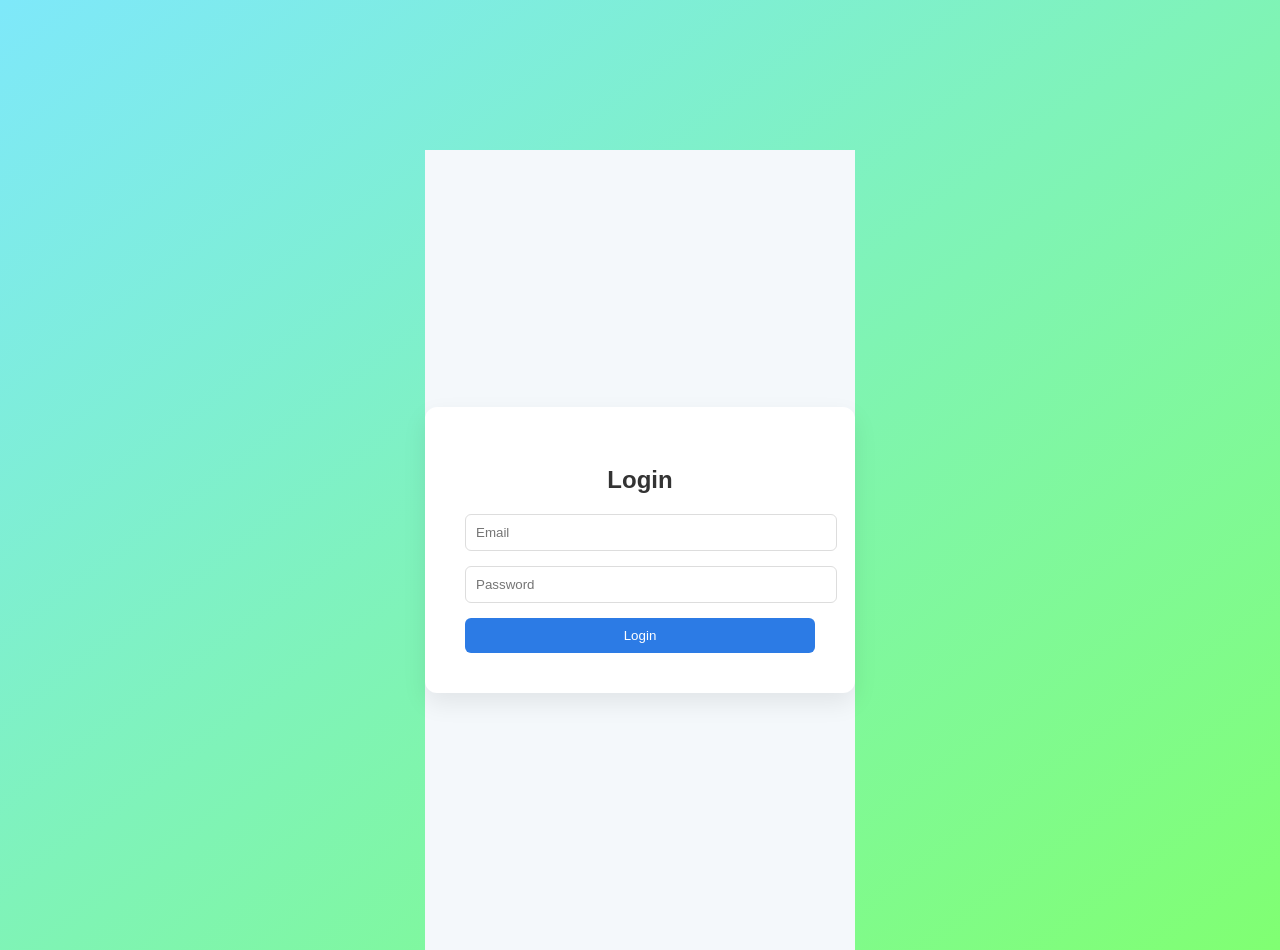
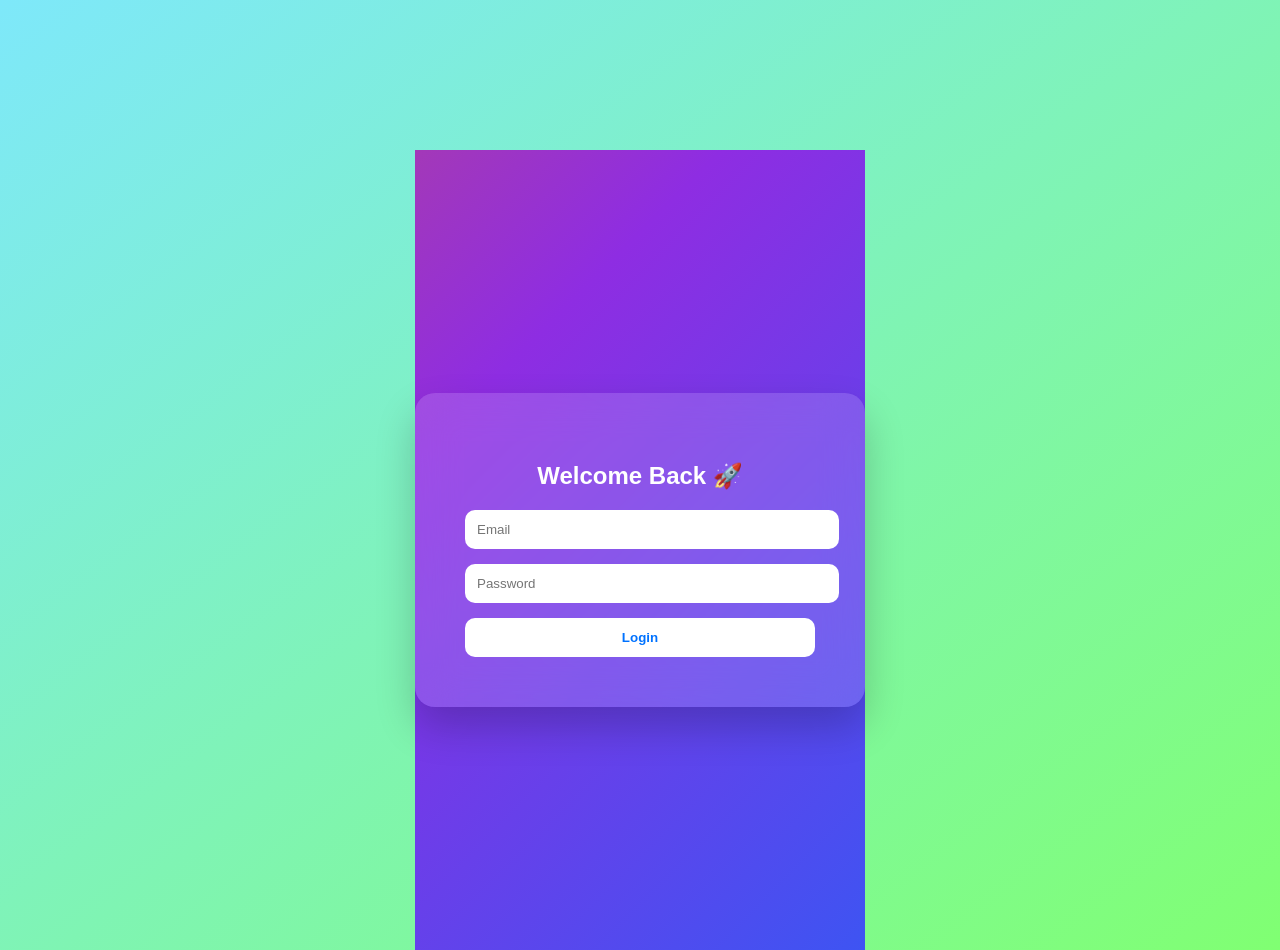
Before and after one commit to MuhmdSulaiman/ClinicApp, a React (Create React App) app in the folder clinic-project-frontend/: page / in a window 1280 px wide. Built offline with nearby package versions, Linux system fonts and the light colour scheme.

Commit message:
stylechange

```diff
--- a/clinic-project-frontend/src/styles/LoginForm.css
+++ b/clinic-project-frontend/src/styles/LoginForm.css
@@ -1,110 +1,71 @@
-
-
-body {
-  margin: 0;
-  padding: 0;
-  font-family: 'Segoe UI', sans-serif;
-  background: linear-gradient(135deg, #89f7fe 0%, #66a6ff 100%);
-  min-height: 100vh;
-  display: flex;
-  align-items: center;
-  justify-content: center;
-}
-
-
-
-.login-container h2 {
-  text-align: center;
-  margin-bottom: 20px;
-  color: #333333;
-}
-
-.login-form-group {
-  margin-bottom: 15px;
-}
-
-.login-form-group label {
-  display: block;
-  margin-bottom: 6px;
-  font-weight: 600;
-  color: #444;
-}
-
-.login-form-group input,
-.login-form-group select {
-  width: 100%;
-  padding: 10px 12px;
-  font-size: 15px;
-  border: 1px solid #ccc;
-  border-radius: 8px;
-  transition: border-color 0.3s;
-}
-
-.login-form-group input:focus,
-.login-form-group select:focus {
-  border-color: #007bff;
-  outline: none;
-}
-
-.login-button {
-  width: 100%;
-  padding: 12px;
-  background-color: #007bff;
-  color: white;
-  border: none;
-  border-radius: 8px;
-  font-size: 16px;
-  cursor: pointer;
-  transition: background-color 0.3s;
-}
-
-.login-button:hover {
-  background-color: #0056b3;
-}
-
-.message {
-  margin-top: 12px;
-  text-align: center;
-  font-size: 14px;
-}
-
-.message.error {
-  color: red;
-}
-
-.message.success {
-  color: green;
-}
-.login-container {
+.login-wrapper {
   height: 100vh;
   display: flex;
   justify-content: center;
   align-items: center;
-  background: #f4f8fb;
+  background: linear-gradient(-45deg, #00c6ff, #0072ff, #8e2de2, #ff6a00);
+  background-size: 400% 400%;
+  animation: gradientMove 10s ease infinite;
+  font-family: 'Poppins', sans-serif;
 }
 
-.login-box {
-  background: white;
-  padding: 40px;
-  border-radius: 12px;
-  box-shadow: 0 10px 25px rgba(0,0,0,0.08);
-  width: 350px;
+@keyframes gradientMove {
+  0% { background-position: 0% 50%; }
+  50% { background-position: 100% 50%; }
+  100% { background-position: 0% 50%; }
 }
 
-.login-box input {
-  width: 100%;
-  padding: 10px;
-  margin-bottom: 15px;
-  border: 1px solid #ddd;
-  border-radius: 6px;
+.login-card {
+  backdrop-filter: blur(20px);
+  background: rgba(255, 255, 255, 0.15);
+  padding: 50px;
+  border-radius: 20px;
+  width: 350px;
+  text-align: center;
+  box-shadow: 0 20px 40px rgba(0,0,0,0.2);
+  animation: floatCard 4s ease-in-out infinite;
 }
 
-.login-box button {
+@keyframes floatCard {
+  0% { transform: translateY(0px); }
+  50% { transform: translateY(-10px); }
+  100% { transform: translateY(0px); }
+}
+
+.title {
+  color: white;
+  margin-bottom: 20px;
+  font-weight: 600;
+}
+
+.login-card input {
   width: 100%;
-  padding: 10px;
-  background: #2c7be5;
+  padding: 12px;
+  margin-bottom: 15px;
+  border: none;
+  border-radius: 10px;
+  outline: none;
+}
+
+.login-card button {
+  width: 100%;
+  padding: 12px;
+  border: none;
+  border-radius: 10px;
+  background: #fff;
+  color: #0072ff;
+  font-weight: bold;
+  cursor: pointer;
+  transition: 0.3s;
+}
+
+.login-card button:hover {
+  background: #0072ff;
   color: white;
-  border: none;
-  border-radius: 6px;
-  cursor: pointer;
+  box-shadow: 0 0 20px #0072ff;
 }
+
+.error {
+  color: #ffdddd;
+  margin-bottom: 10px;
+}
--- a/clinic-project-frontend/src/user/LoginForm.js
+++ b/clinic-project-frontend/src/user/LoginForm.js
@@ -42,20 +42,20 @@
     };
 
     return (
-  <div className="login-container">
+  <div className="login-wrapper">
     <motion.div
-      initial={{ opacity: 0, y: 40 }}
-      animate={{ opacity: 1, y: 0 }}
+      className="login-card"
+      initial={{ opacity: 0, scale: 0.8 }}
+      animate={{ opacity: 1, scale: 1 }}
       transition={{ duration: 0.6 }}
-      className="login-box"
     >
-      <h2>Login</h2>
+      <h2 className="title">Welcome Back 🚀</h2>
 
       {error && <p className="error">{error}</p>}
 
       <form onSubmit={handleSubmit}>
         <motion.input
-          whileFocus={{ scale: 1.02 }}
+          whileFocus={{ scale: 1.05 }}
           type="email"
           name="email"
           placeholder="Email"
@@ -65,7 +65,7 @@
         />
 
         <motion.input
-          whileFocus={{ scale: 1.02 }}
+          whileFocus={{ scale: 1.05 }}
           type="password"
           name="password"
           placeholder="Password"
@@ -75,7 +75,7 @@
         />
 
         <motion.button
-          whileHover={{ scale: 1.05 }}
+          whileHover={{ scale: 1.1 }}
           whileTap={{ scale: 0.95 }}
           type="submit"
         >
@@ -84,7 +84,5 @@
       </form>
     </motion.div>
   </div>
-);
-  }
-
+  );}
   export default LoginForm;
```
